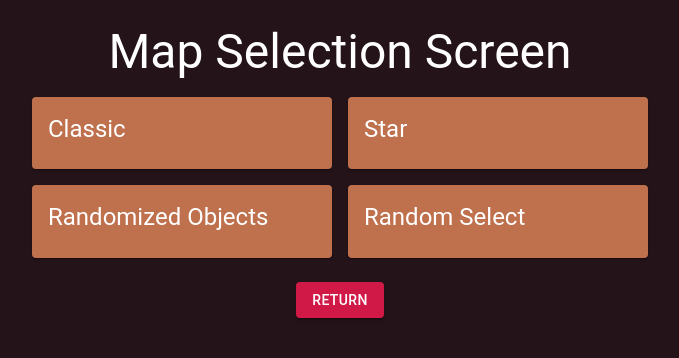
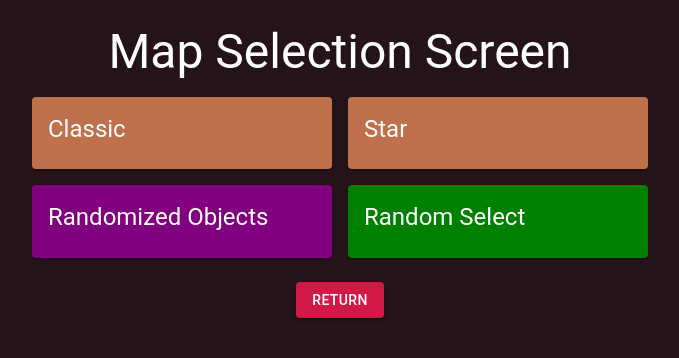
Before and after one commit to erik-lance/Cataclysm-Digital-Companion, a Next.js app: page /maps in a window 1280 px wide. Shown: the top 358 px of the page, without its empty margins (300-979 px from the left). Built offline with nearby package versions, Linux system fonts and the light colour scheme.

Commit message:
Added color to special maps

```diff
--- a/src/components/MapCard.tsx
+++ b/src/components/MapCard.tsx
@@ -5,11 +5,17 @@ interface MapCardProps {
     name: string;
     description: string;
     href: string;
+    color?: string
 }
 
-export default function MapCard( { id, name, description, href }: MapCardProps ) {
+export default function MapCard( { id, name, description, href, color }: MapCardProps ) {
+    if (color === undefined) {
+        color = "background.paper"
+    }
     return (
-        <Card>
+        <Card
+            style={{ backgroundColor: color }}
+        >
             <CardActionArea
                 href={href}
             >
--- a/src/pages/maps.tsx
+++ b/src/pages/maps.tsx
@@ -54,6 +54,7 @@ export default function Maps() {
                             name={"Randomized Objects"}
                             description={"Click to view randomized objects"}
                             href="/map/random"
+                            color="purple"
                         />
                     </Grid>
 
@@ -63,6 +64,7 @@ export default function Maps() {
                             name={"Random Select"}
                             description={"Click to view random select"}
                             href={`/map/${random_select()}`}
+                            color="green"
                         />
                     </Grid>
                 </Grid>
```
